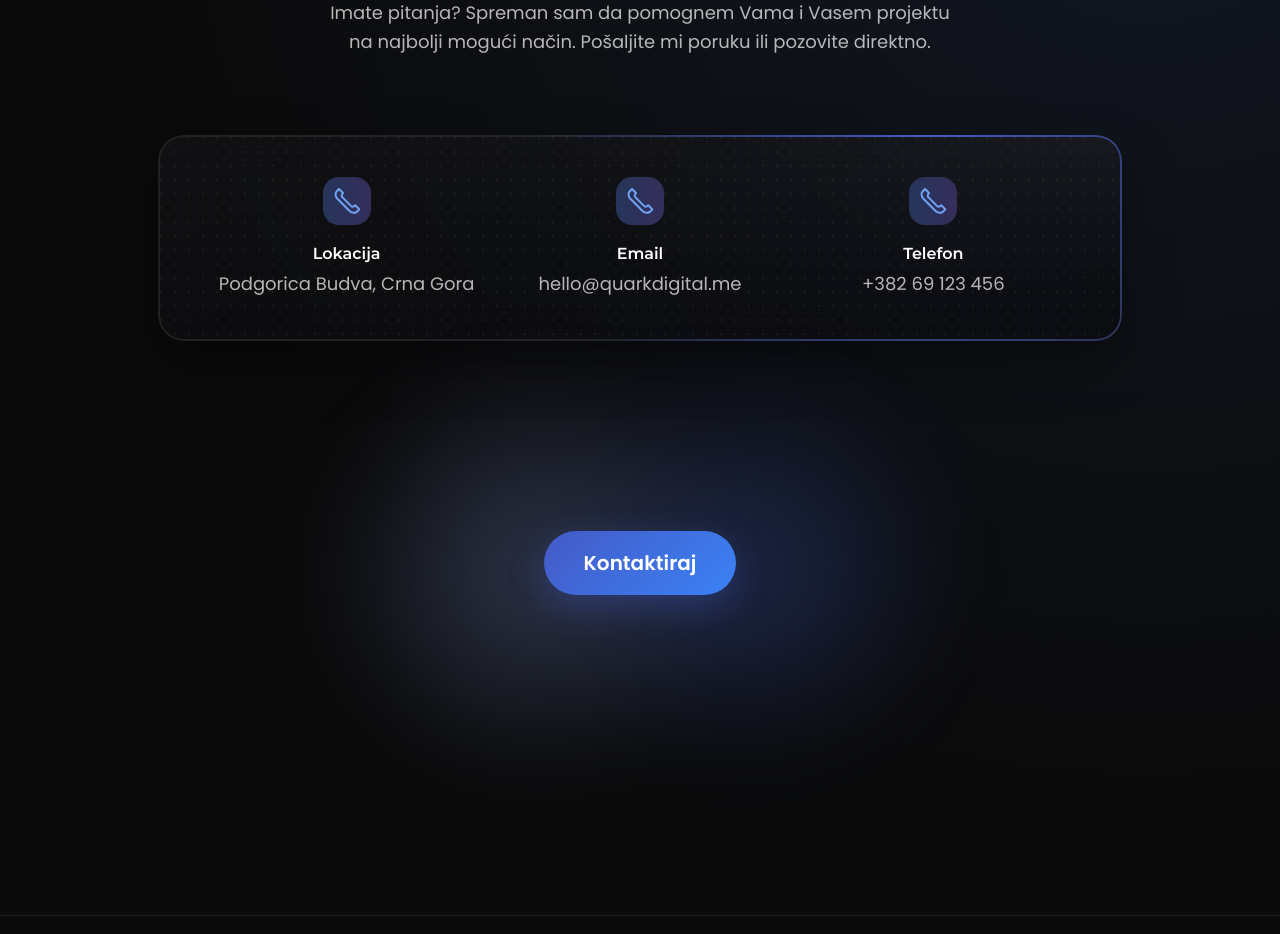
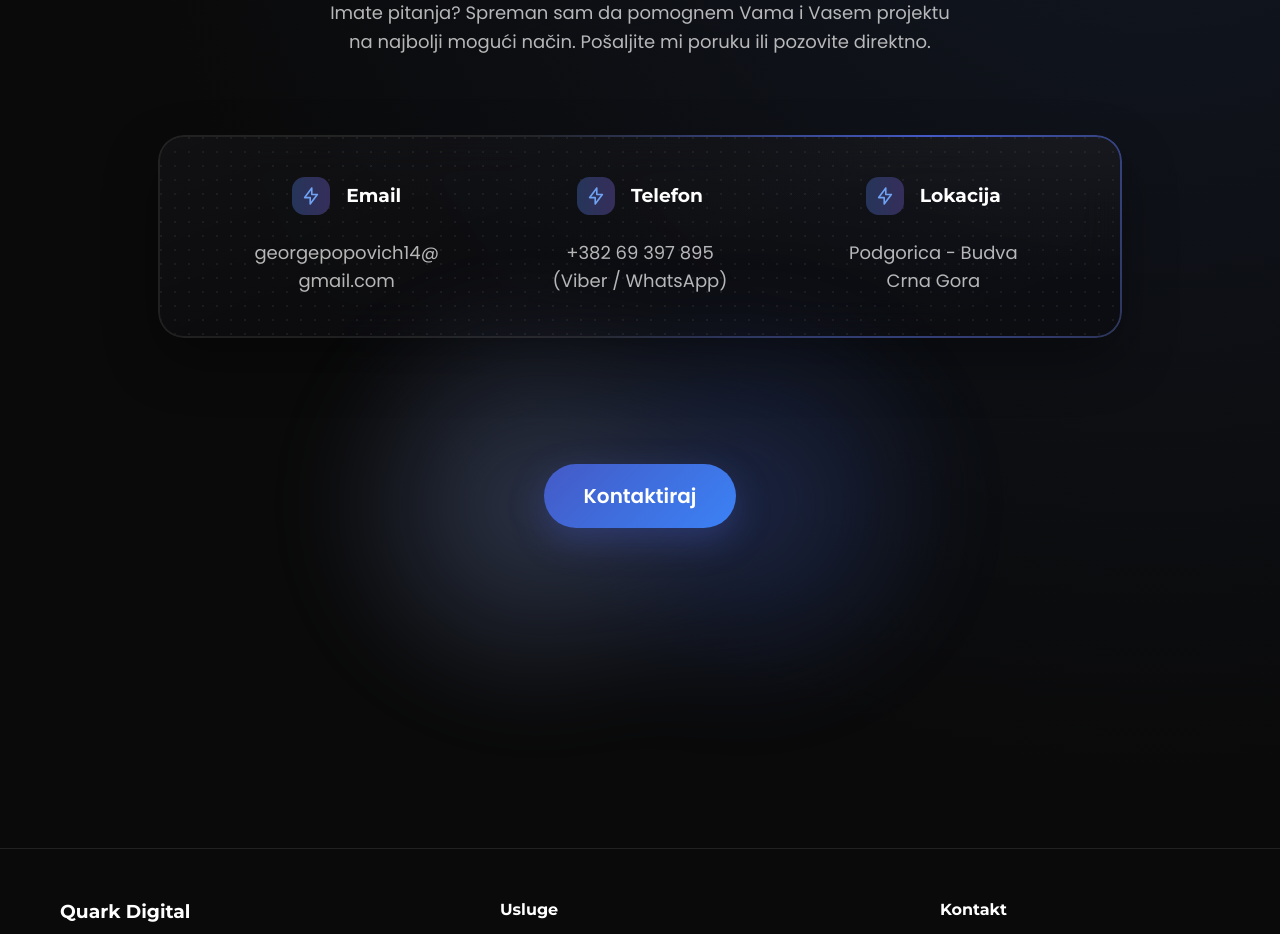
Before and after one commit to g-popovic/landing-page, a Next.js app: page / in a window 1280 px wide. Shown: the part 5560-6494 px from the top of the page. Built offline with nearby package versions, Linux system fonts and the light colour scheme.

Commit message:
Minor updates

```diff
--- a/src/components/Contact.css
+++ b/src/components/Contact.css
@@ -40,14 +40,21 @@
 	display: grid;
 	grid-template-columns: repeat(3, 1fr);
 	justify-content: space-between;
-	margin: 5rem auto 12rem;
+	margin: 5rem auto 8rem;
 }
 
 .contact-item {
 	display: flex;
 	flex-direction: column;
 	align-items: center;
+	gap: 0.75rem;
+}
+
+.contact-item-header {
+	display: flex;
+	align-items: center;
 	gap: 1rem;
+	margin-bottom: 0.75rem;
 }
 
 .contact-icon {
@@ -60,12 +67,6 @@
 	display: flex;
 	align-items: center;
 	justify-content: center;
-}
-
-.contact-item h4 {
-	color: #ffffff;
-	font-weight: 600;
-	margin-bottom: 0.25rem;
 }
 
 .contact-item p {
@@ -117,7 +118,7 @@
 .contact-cta-container::before {
 	content: "";
 	position: absolute;
-	inset: -3px;
+	inset: -2px;
 	background: linear-gradient(
 		45deg,
 		transparent,
--- a/src/components/Contact.tsx
+++ b/src/components/Contact.tsx
@@ -3,7 +3,26 @@
 import "./Contact.css";
 // import "./border.css";
 import Image from "next/image";
-import icon from "../../public/icons/icon-phone.svg";
+// import icon from "../../public/icons/icon-dark-1.svg";
+import icon from "../../public/icons/icon-2.svg";
+
+const contactInfo = [
+	{
+		icon: icon,
+		title: "Email",
+		description: "georgepopovich14@\ngmail.com"
+	},
+	{
+		icon: icon,
+		title: "Telefon",
+		description: "+382 69 397 895\n(Viber / WhatsApp)"
+	},
+	{
+		icon: icon,
+		title: "Lokacija",
+		description: "Podgorica - Budva\n Crna Gora"
+	}
+];
 
 export default function Contact() {
 	return (
@@ -18,27 +37,30 @@ export default function Contact() {
 						</p>
 					</div>
 					<div className='contact-list card highlighted animate-in'>
-						<div className='contact-item'>
-							<Image src={icon} alt='Contact Icon' width={48} height={48} />
-							<div>
-								<h4>Lokacija</h4>
-								<p>Podgorica Budva, Crna Gora</p>
+						{contactInfo.map(item => (
+							<div className='contact-item' key={item.title}>
+								<div className='contact-item-header'>
+									<Image
+										src={item.icon}
+										alt={item.title}
+										width={38}
+										height={38}
+										// style={{ opacity: 0.8 }}
+									/>
+									<h3>{item.title}</h3>
+								</div>
+								<p>
+									{item.description.split("\n").map((line, index) => (
+										<span key={index}>
+											{line}
+											{index < item.description.split("\n").length - 1 && (
+												<br />
+											)}
+										</span>
+									))}
+								</p>
 							</div>
-						</div>
-						<div className='contact-item'>
-							<Image src={icon} alt='Contact Icon' width={48} height={48} />
-							<div>
-								<h4>Email</h4>
-								<p>hello@quarkdigital.me</p>
-							</div>
-						</div>
-						<div className='contact-item'>
-							<Image src={icon} alt='Contact Icon' width={48} height={48} />
-							<div>
-								<h4>Telefon</h4>
-								<p>+382 69 123 456</p>
-							</div>
-						</div>
+						))}
 					</div>
 
 					<div className='contact-cta-container animate-in'>
```
